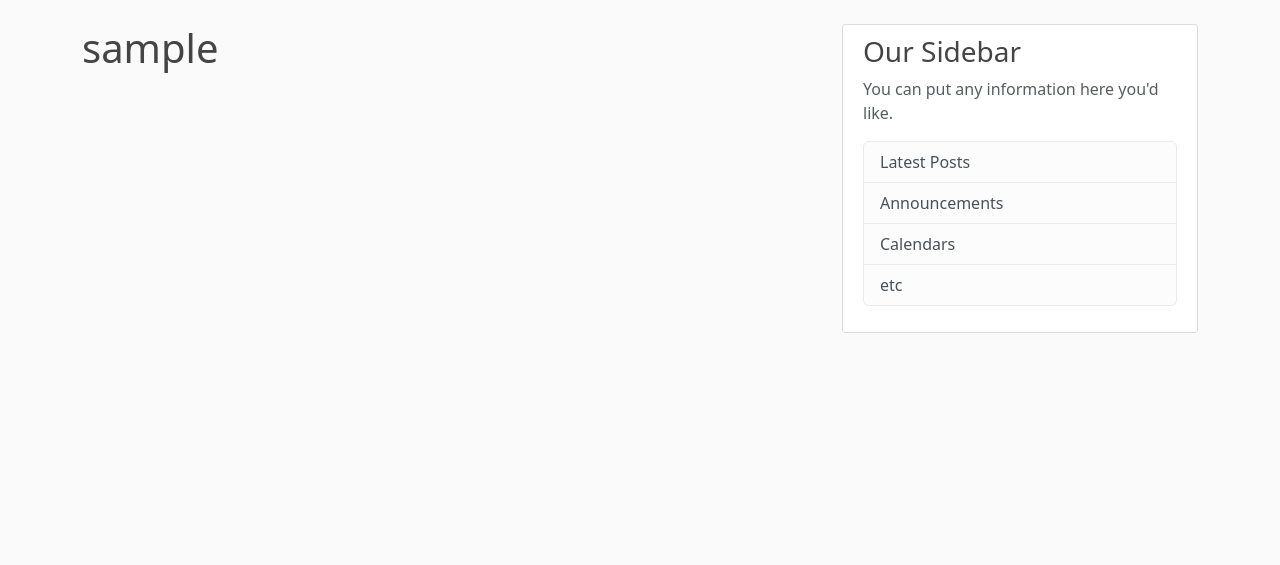
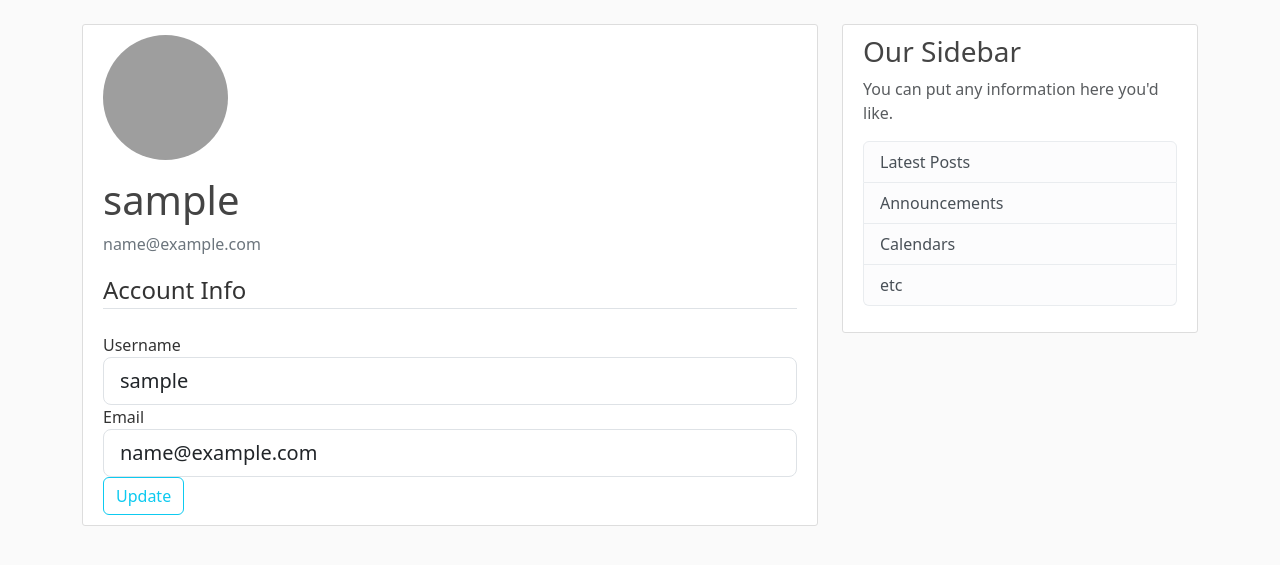
Before and after one commit to aminoxlhd/Blog, a Flask app: page /account in a window 1280 px wide. Shown: the part 56-621 px from the top of the page. Run offline with Flask 3, Linux system fonts and the light colour scheme; the visitor is signed in with stand-in values (Sample User, id 1); grey boxes are pictures that could not be loaded.

Commit message:
Add User Account and Profile Picture

```diff
--- a/flaskblog/forms.py
+++ b/flaskblog/forms.py
@@ -1,4 +1,5 @@
 from flask_wtf import FlaskForm
+from flask_login import current_user
 from wtforms import StringField, PasswordField, SubmitField, BooleanField
 from wtforms.validators import DataRequired, Length, Email, EqualTo, ValidationError
 from flaskblog.models import User
@@ -27,3 +28,21 @@ class LoginForm(FlaskForm):
     password = PasswordField('Password', validators=[DataRequired()])
     remember = BooleanField('Remember Me')
     submit = SubmitField('Login')
+
+
+class UpdateAccountnForm(FlaskForm):
+    username = StringField('Username', validators=[DataRequired(), Length(min=2, max=20)])
+    email = StringField('Email', validators=[DataRequired(), Email()])
+    submit = SubmitField('Update')
+
+    def validate_username(self, username):
+        if username.data != current_user.username:
+            user = User.query.filter_by(username=username.data).first()
+            if user:
+                raise ValidationError('That username is taken, Please choose other one.')
+
+    def validate_email(self, email):
+        if email.data != current_user.username:
+            user = User.query.filter_by(email=email.data).first()
+            if user:
+                raise ValidationError('That email is taken, Please choose other one.')
--- a/flaskblog/routes.py
+++ b/flaskblog/routes.py
@@ -2,7 +2,7 @@ from flask import render_template, url_for, flash, redirect, request
 from flask_wtf import form
 
 from flaskblog import app, db, bcrypt
-from flaskblog.forms import RegistrationForm, LoginForm
+from flaskblog.forms import RegistrationForm, LoginForm, UpdateAccountnForm
 from flaskblog.models import User, Post
 from flask_login import login_user, current_user, logout_user, login_required
 
@@ -69,7 +69,18 @@ def logout():
     return redirect(url_for('home'))
 
 
-@app.route("/account")
+@app.route("/account", methods=['GET', 'POST'])
 @login_required
 def account():
-    return render_template('account.html', title='Account', form=form)
+    form = UpdateAccountnForm()
+    if form.validate_on_submit():
+        current_user.username = form.username.data
+        current_user.email = form.email.data
+        db.session.commit()
+        flash('Your Account Hase been Updated!', 'success')
+        return redirect(url_for('account'))
+    elif request.method == 'GET':
+        form.username.data = current_user.username
+        form.email.data = current_user.email
+    image_file = url_for('static', filename='profile_pics/' + current_user.image_file, form=form)
+    return render_template('account.html', title='Account', form=form, image_file=image_file)
--- a/flaskblog/templates/account.html
+++ b/flaskblog/templates/account.html
@@ -1,4 +1,48 @@
 {% extends "layout.html" %}
 {% block content %}
-    <h1>{{ current_user.username }}</h1>
+    <div class="content-section">
+      <div class="media">
+        <img class="rounded-circle account-img" src="{{ image_file }}">
+        <div class="media-body">
+          <h2 class="account-heading">{{ current_user.username }}</h2>
+          <p class="text-secondary">{{ current_user.email }}</p>
+        </div>
+      </div>
+        <form method="POST" action="">
+            {{ form.hidden_tag() }}
+            <fieldset class="form-group">
+                <legend class="border-bottom mb-4">Account Info </legend>
+                <div class="form-group">
+                    {{ form.username.label(class="form-control-label") }}
+
+                    {% if form.username.errors %}
+                        {{ form.username(class="form-control form-control-lg is-invalid") }}
+                            <div class="invalid-feedback">
+                                {% for error in form.username.errors %}
+                                    <span>{{ error }}</span>
+                                {% endfor %}
+                            </div>
+                    {% else %}
+                        {{ form.username(class="form-control form-control-lg ") }}
+                    {% endif %}
+                </div>
+                <div class="form-group">
+                    {{ form.email.label(class="form-control-label") }}
+                    {% if form.email.errors %}
+                        {{ form.email(class="form-control form-control-lg is-invalid") }}
+                            <div class="invalid-feedback">
+                                {% for error in form.email.errors %}
+                                    <span>{{ error }}</span>
+                                {% endfor %}
+                            </div>
+                    {% else %}
+                        {{ form.email(class="form-control form-control-lg ") }}
+                    {% endif %}
+                </div>
+            </fieldset>
+            <div class="form-group">
+                {{ form.submit(class="btn btn-outline-info") }}
+            </div>
+        </form>
+    </div>
 {% endblock content %}
```
